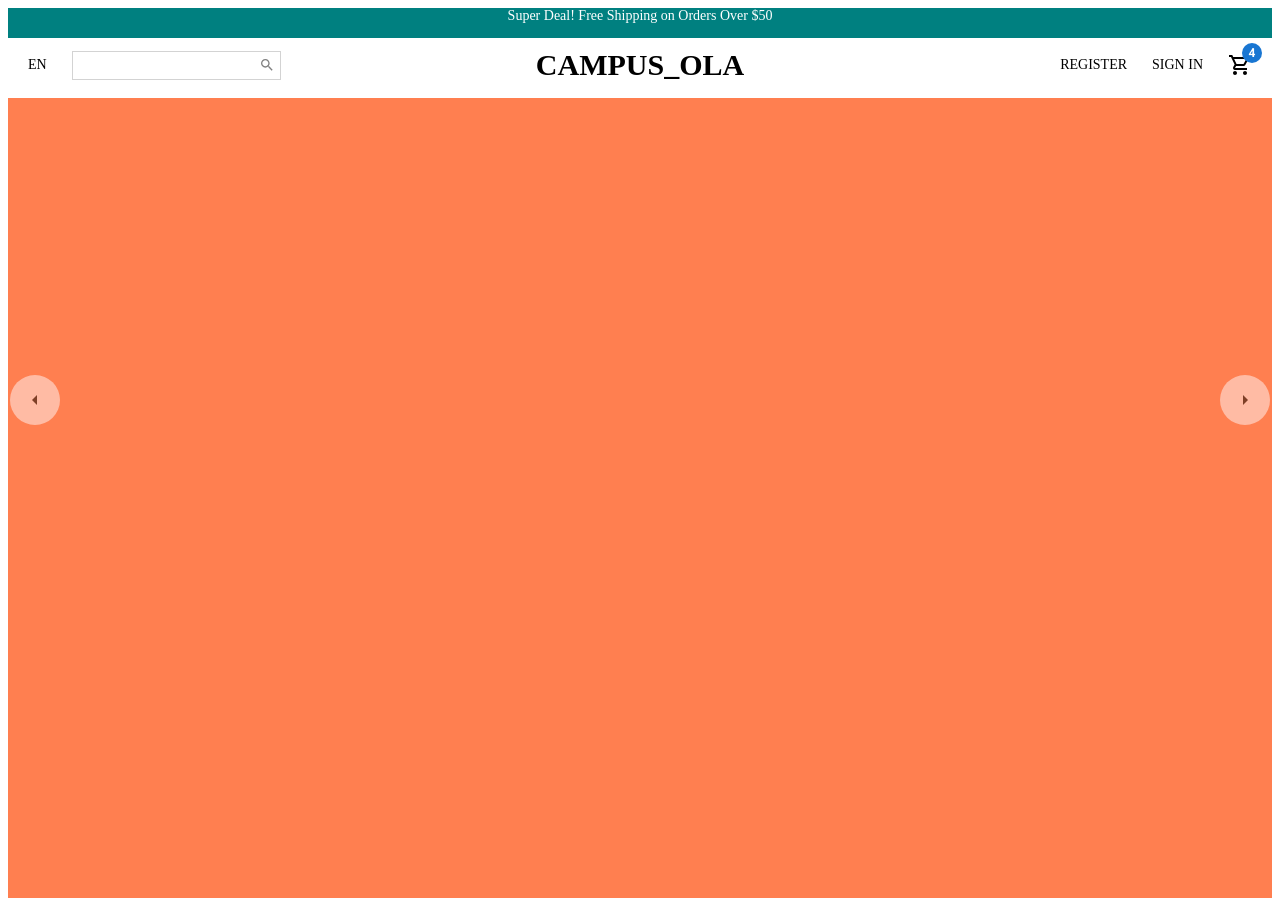
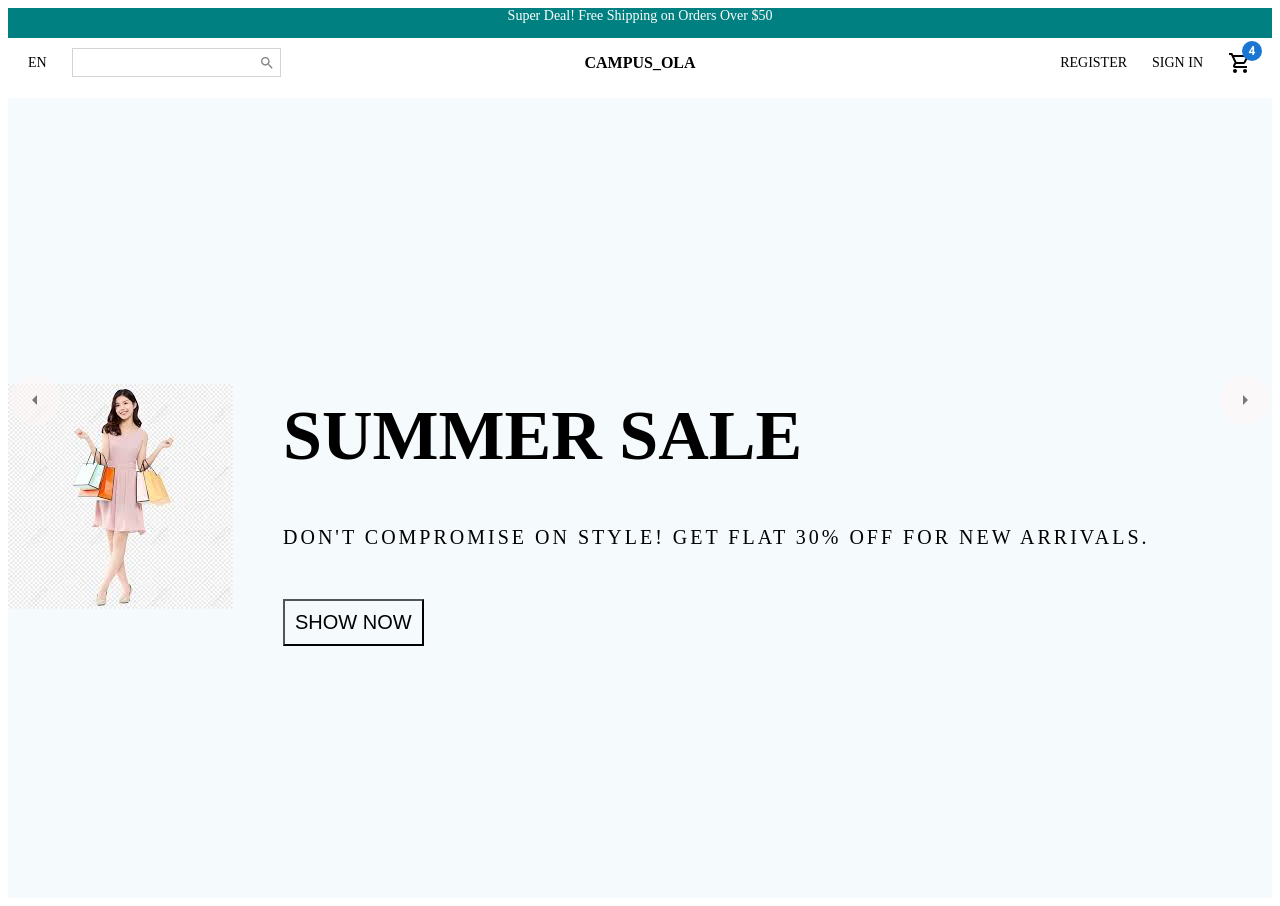
Before and after one commit to suhas3145/Offer_UP, a React (Create React App) app: page / in a window 1280 px wide. Built offline with nearby package versions, Linux system fonts and the light colour scheme.

Commit message:
maybe third day

```diff
--- a/src/components/Navbar.jsx
+++ b/src/components/Navbar.jsx
@@ -43,7 +43,6 @@ const Centre = styled.div`
 `;
 const Logo = styled.div`
     font-weight:bold;
-    font-size:30px;
 `;
 
 const Right = styled.div`
--- a/src/components/Slider.jsx
+++ b/src/components/Slider.jsx
@@ -1,12 +1,15 @@
 import { ArrowLeftOutlined, ArrowRightOutlined } from "@mui/icons-material"
+import { useState } from "react"
 import styled from "styled-components"
+import { sliderItems } from "../data"
 
 const Container = styled.div`
      width:100%;
      height:100vh;
      display:flex;
-     background-color:coral;
+
      position:realtive;
+     overflow:hidden;
 `
 
 const Arrow = styled.div`
@@ -20,29 +23,131 @@ const Arrow = styled.div`
    position:absolute;
    top:0;
    bottom:0;
-   left:${props=> props.direction === "left" && "10px"};
-   right:${props=> props.direction === "right" && "10px"};
+   left:${props => props.direction === "left" && "10px"};
+   right:${props => props.direction === "right" && "10px"};
    margin:auto;
    cursor:pointer;
    opacity:0.5;
+   z-index:2;
 
 
 `
 
+const Wrapper = styled.div`
+    height:100%;
+    display:flex;
+    transform:translateX(${props=>props.slideIndex * -100}vw)
+
+
+
+`
+
+const Slide = styled.div`
+    width:100vw;
+    height:100vh;
+    display: flex;
+    align-items:center;
+    background-color:#${props=>props.bg}
+
+`;
+
+const ImgContainer = styled.div`
+    height:100%
+    flex:1;
+
+
+`;
+
+
+const Image = styled.img`
+     height:80%
+
+
+
+`
+
+const InfoContainer = styled.div`
+    flex:1;
+    padding: 50px;
+
+
+`;
+
+const Title = styled.h1`
+    font-size:70px;
+
+`
+const Desc = styled.p`
+    margin:50px 0px;
+    font-size:20px;
+    font-weight:500;
+    letter-spacing:3px;
+
+`
+
+const Button = styled.button`
+
+   padding:10px;
+   font-size:20px;
+   background-color:transparent;
+   cursor:pointer;
+
+
+`
+
+
+
 const Slider = () => {
+    const [slideIndex , setSlideIndex]=useState(0);
+
+    const handleClick = (direction)=>{
+
+      if(direction==="left"){
+        setSlideIndex(slideIndex>0 ? slideIndex -1:2);
+      }
+      else{
+        setSlideIndex(slideIndex<2 ? slideIndex+1:0);
+      }
+
+
+    };
   return (
     <Container>
-    <Arrow direction="left">
-        <ArrowLeftOutlined/>
-    </Arrow>
+      <Arrow direction="left" onClick={()=>handleClick("left")}>
+        <ArrowLeftOutlined />
+      </Arrow>
 
-    <Arrow direction="right">
-        <ArrowRightOutlined/>
-    </Arrow>
+      <Wrapper slideIndex={slideIndex}>
+
+      {sliderItems.map((item) => (
+
+        <Slide bg={item.bg}>
+
+          <ImgContainer>
+
+            <Image src={item.img}/>
+          </ImgContainer>
+          <InfoContainer>
+            <Title>{item.title}</Title>
+            <Desc>{item.desc}</Desc>
+            <Button>SHOW NOW</Button>
+          </InfoContainer>
+
+        </Slide>
+
+        ))}
+
+
+
+      </Wrapper>
+
+      <Arrow direction="right" onClick={()=>handleClick("right")}>
+        <ArrowRightOutlined />
+      </Arrow>
 
     </Container>
 
   )
 }
 
-export default Slider
+export default Slider;
--- /dev/null
+++ b/src/data.js
@@ -0,0 +1,23 @@
+export const sliderItems = [
+    {
+      id: 1,
+      img: "./first.jpg",
+      title: "SUMMER SALE",
+      desc: "DON'T COMPROMISE ON STYLE! GET FLAT 30% OFF FOR NEW ARRIVALS.",
+      bg: "f5fafd",
+    },
+    {
+      id: 2,
+      img: "./first.jpg",
+      title: "AUTUMN COLLECTION",
+      desc: "DON'T COMPROMISE ON STYLE! GET FLAT 30% OFF FOR NEW ARRIVALS.",
+      bg: "fcf1ed",
+    },
+    {
+      id: 3,
+      img: "./first.jpg",
+      title: "LOUNGEWEAR LOVE",
+      desc: "DON'T COMPROMISE ON STYLE! GET FLAT 30% OFF FOR NEW ARRIVALS.",
+      bg: "fbf0f4",
+    },
+  ];
```
Also changed, not shown: public/first.jpg (added).
